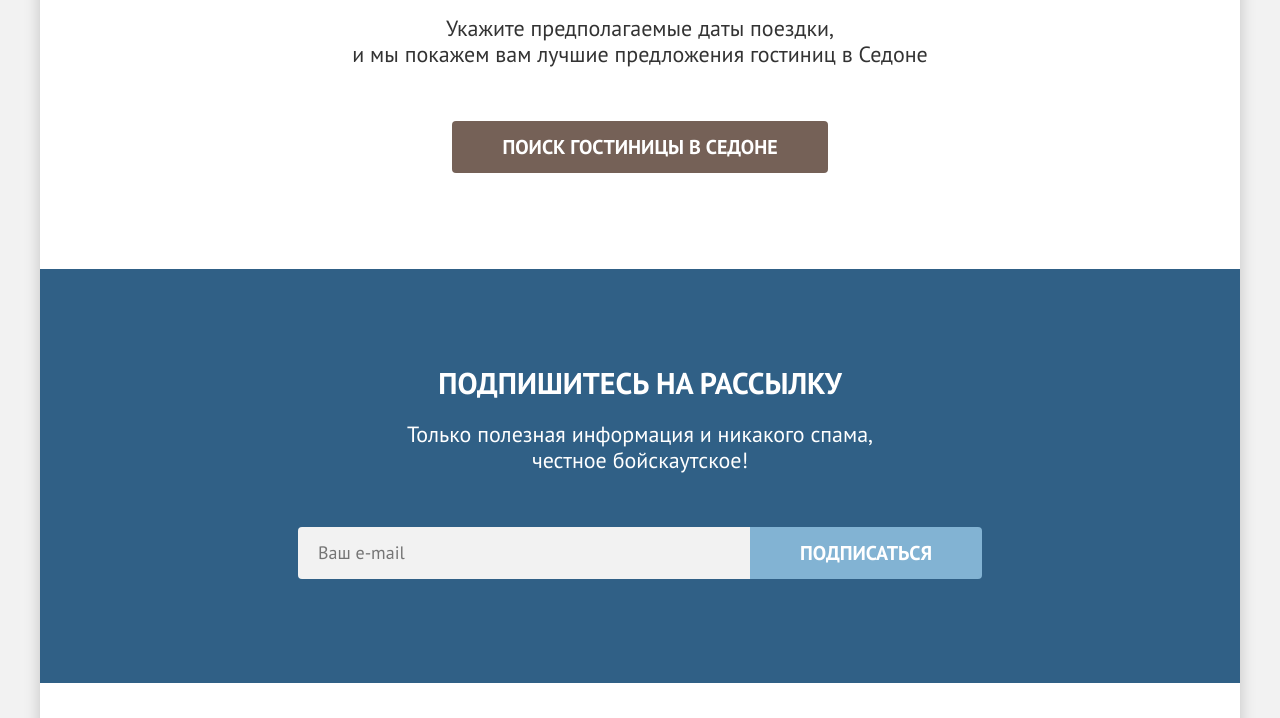
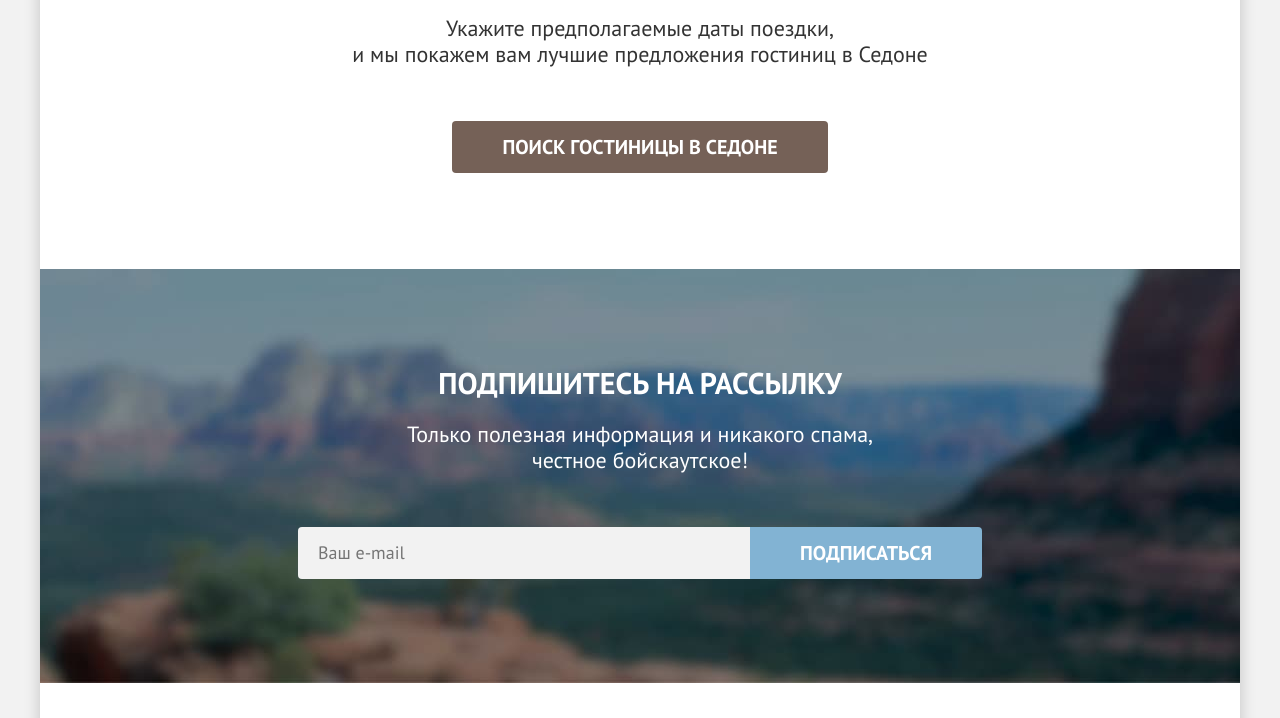
Before and after one commit to htmlacademy-htmlcss/2203063-sedona-1, a plain HTML site: page index.html in a window 1280 px wide. Shown: the part 2754-3472 px from the top of the page. Drawn offline with Linux system fonts and the light colour scheme.

Commit message:
Исправляет добавление картинки

```diff
--- a/styles/styles.css
+++ b/styles/styles.css
@@ -507,7 +507,7 @@ body {
 
 .footer-subscribe {
   background-color: #306086;
-  background-image: url("../images/subscribe.jpg");
+  background-image: url("../images/subscribe-now.jpg");
   background-size: cover;
   background-repeat: no-repeat;
   padding: 96px 258px 104px 258px;
```
